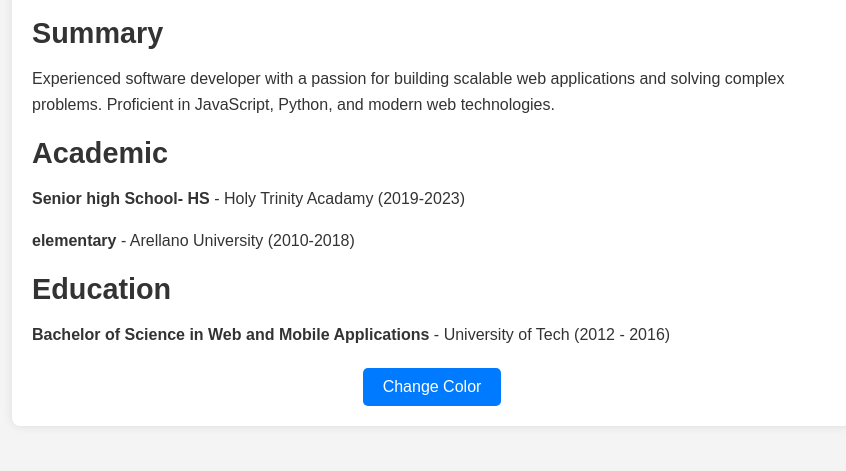
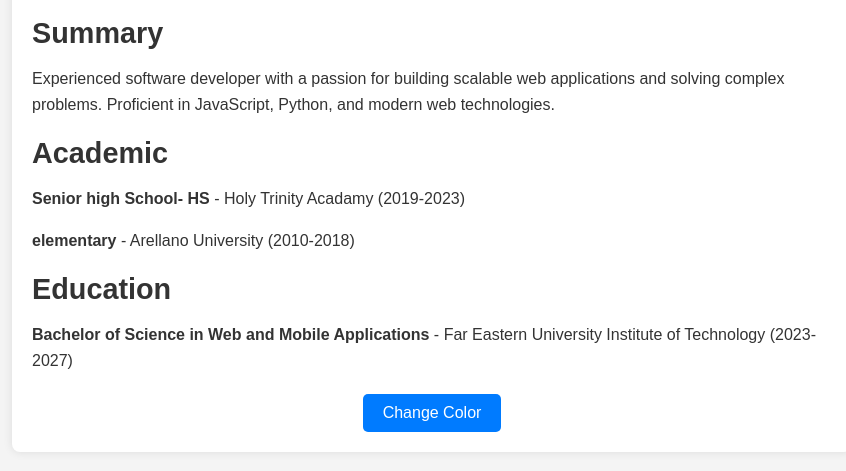
Before and after one commit to Migz321/Ts1, a plain HTML site: page index.html in a window 1280 px wide. Shown: the part 339-810 px from the top of the page, without its empty margins (208-1054 px from the left). Drawn offline with Linux system fonts and the light colour scheme.

Commit message:
TS1-migz

```diff
--- a/index.html
+++ b/index.html
@@ -81,7 +81,7 @@
     <p><strong>Senior high School- HS </strong> - Holy Trinity Acadamy (2019-2023)</p>
     <p><strong>elementary</strong> - Arellano University (2010-2018)</p>
     <h2>Education</h2>
-    <p><strong>Bachelor of Science in Web and Mobile Applications</strong> - University of Tech (2012 - 2016)</p>
+    <p><strong>Bachelor of Science in Web and Mobile Applications</strong> - Far Eastern University Institute of Technology (2023-2027)</p>
     <div class="button-container">
       <button onclick="changeColor()">Change Color</button>
     </div>
```
